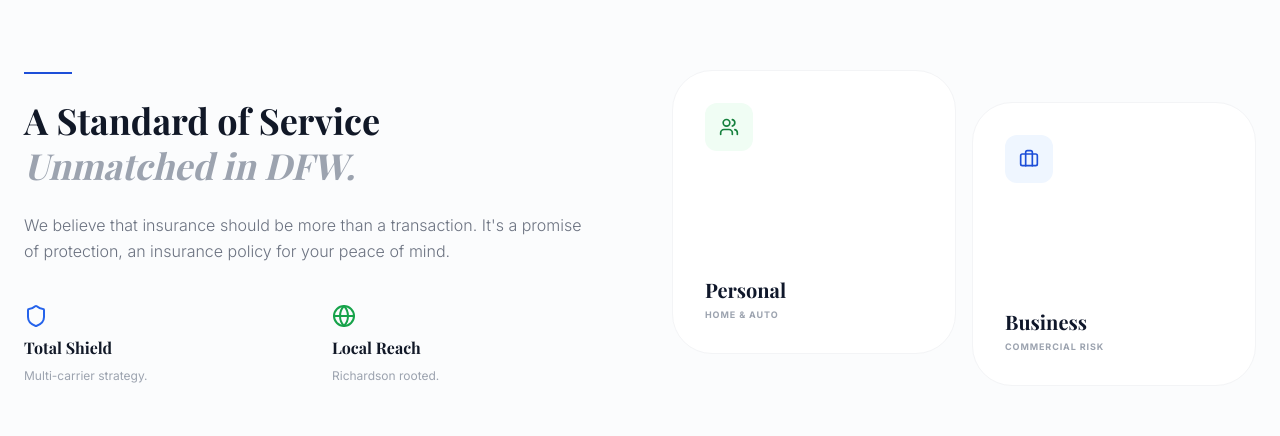
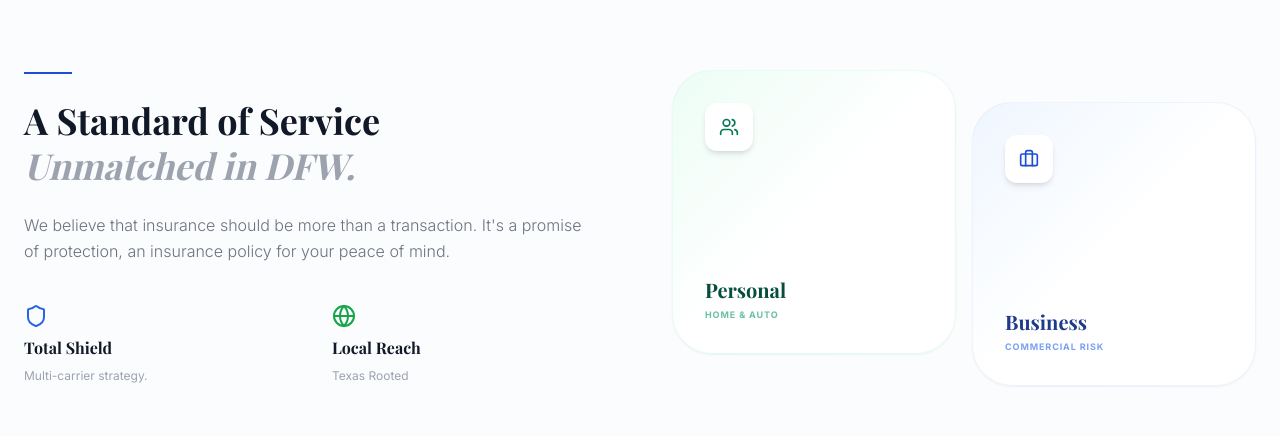
Before and after one commit to donatusajayi/EntrustInsurance, a React (Vite) app: page /#/ in a window 1280 px wide. Shown: the part 942-1378 px from the top of the page. Built offline with nearby package versions, Linux system fonts and the light colour scheme; a web font is replaced by a local one.

Commit message:
feat: Update project name and metadata
Reflects the updated business name and expands the description to better represent services offered. Also, a minor UI adjustment to the footer.

```diff
--- a/components/Footer.tsx
+++ b/components/Footer.tsx
@@ -45,7 +45,7 @@ const Footer: React.FC = () => {
             <li><Link to="/commercial/property" className="hover:text-blue-700 transition-colors">Commercial Property</Link></li>
             <li><Link to="/commercial/workers-comp" className="hover:text-blue-700 transition-colors">Workers' Comp</Link></li>
             <li><Link to="/commercial/bop" className="hover:text-blue-700 transition-colors">Business Owners Policy</Link></li>
-            <li><Link to="/bookkeeping-payroll" className="hover:text-blue-700 transition-colors font-semibold">Bookkeeping & Payroll</Link></li>
+            <li><Link to="/bookkeeping-payroll" className="hover:text-blue-700 transition-colors">Bookkeeping & Payroll</Link></li>
           </ul>
         </div>
 
--- a/metadata.json
+++ b/metadata.json
@@ -1,5 +1,5 @@
 {
-  "name": "Entrust Insurance and Financial Services",
-  "description": "A minimalist, high-end professional insurance agency website featuring modern animations, a clean white aesthetic, and multi-page navigation.",
+  "name": "Entrust Insurance and Financial Services | Insurance Agent DFW Texas",
+  "description": "Entrust Insurance and Financial Services offers auto, home, life, health, and business insurance across Texas. Personalized coverage from licensed agents. Get a free quote.",
   "requestFramePermissions": []
 }
--- a/package.json
+++ b/package.json
@@ -1,5 +1,5 @@
 {
-  "name": "entrust-insurance-and-financial-services",
+  "name": "entrust-insurance-and-financial-services-|-insurance-agent-dfw-texas",
   "private": true,
   "version": "0.0.0",
   "type": "module",
--- a/pages/Home.tsx
+++ b/pages/Home.tsx
@@ -1,30 +1,10 @@
-import React, { useState, useEffect } from 'react';
+import React from 'react';
 import { Link } from 'react-router-dom';
-import { ArrowRight, Star, Users, Briefcase, Shield, Globe } from 'lucide-react';
+import { ArrowRight, Users, Briefcase, Shield, Globe } from 'lucide-react';
 
 const Home: React.FC = () => {
-  const [currentSlide, setCurrentSlide] = useState(0);
-  const slides = [
-    {
-      url: "https://i.ibb.co/nqJgVknD/aditya-ali-l4bflp-Akj-JY-unsplash.jpg",
-      alt: "Entrust Professional Excellence"
-    },
-    {
-      url: "https://i.ibb.co/zTpDnykH/tamara-govedarovic-Kz-Gvpd-T-B0k-unsplash.jpg",
-      alt: "Modern Texas Business Environment"
-    },
-    {
-      url: "https://i.ibb.co/Ftng3sB/justus-menke-s-Hf-Pn-QKI9y-I-unsplash.jpg",
-      alt: "Premium Family & Lifestyle Security"
-    }
-  ];
-
+  const HERO_IMAGE = "https://i.ibb.co/nqJgVknD/aditya-ali-l4bflp-Akj-JY-unsplash.jpg";
   const QUOTE_URL = "https://secure.consumerratequotes.com/ConsumerV2?id=64437&lob=auto+home";
-
-  useEffect(() => {
-    const timer = setInterval(() => setCurrentSlide((prev) => (prev + 1) % slides.length), 8000);
-    return () => clearInterval(timer);
-  }, [slides.length]);
 
   return (
     <div className="bg-white min-h-screen">
@@ -70,16 +50,12 @@ const Home: React.FC = () => {
 
           <div className="lg:col-span-6 relative animate-scale-in delay-200">
             <div className="relative rounded-[3rem] overflow-hidden shadow-2xl aspect-[4/5] bg-gray-100">
-              {slides.map((slide, index) => (
-                <div
-                  key={index}
-                  className={`absolute inset-0 transition-all duration-1000 ease-in-out transform ${
-                    index === currentSlide ? 'opacity-100 scale-100' : 'opacity-0 scale-105 pointer-events-none'
-                  }`}
-                >
-                  <img src={slide.url} alt={slide.alt} className="w-full h-full object-cover" />
-                </div>
-              ))}
+              <img
+                src={HERO_IMAGE}
+                alt="Entrust Insurance Excellence"
+                className="w-full h-full object-cover"
+              />
+              <div className="absolute inset-0 bg-gradient-to-t from-black/20 via-transparent to-transparent pointer-events-none"></div>
             </div>
           </div>
         </div>
@@ -104,28 +80,28 @@ const Home: React.FC = () => {
                 <div className="space-y-2">
                   <Globe className="w-6 h-6 text-green-600" />
                   <h4 className="font-bold text-gray-900 serif">Local Reach</h4>
-                  <p className="text-xs text-gray-400">Richardson rooted.</p>
+                  <p className="text-xs text-gray-400">Texas Rooted</p>
                 </div>
               </div>
             </div>
 
             <div className="grid grid-cols-2 gap-4">
-              <Link to="/personal" className="group p-8 bg-white rounded-[2.5rem] border border-gray-100 card-hover aspect-square flex flex-col justify-between">
-                <div className="w-12 h-12 bg-green-50 rounded-xl flex items-center justify-center text-green-700 group-hover:bg-green-600 group-hover:text-white transition-all">
+              <Link to="/personal" className="group p-8 bg-gradient-to-br from-emerald-50 via-white to-white rounded-[2.5rem] border border-emerald-100/50 card-hover aspect-square flex flex-col justify-between shadow-sm">
+                <div className="w-12 h-12 bg-white rounded-xl shadow-md flex items-center justify-center text-emerald-700 group-hover:bg-emerald-600 group-hover:text-white transition-all">
                   <Users className="w-5 h-5" />
                 </div>
                 <div>
-                  <h3 className="text-xl font-bold serif">Personal</h3>
-                  <p className="text-[9px] text-gray-400 font-bold uppercase tracking-widest mt-1">Home & Auto</p>
+                  <h3 className="text-xl font-bold serif text-emerald-900">Personal</h3>
+                  <p className="text-[9px] text-emerald-600/60 font-bold uppercase tracking-widest mt-1">Home & Auto</p>
                 </div>
               </Link>
-              <Link to="/commercial" className="group p-8 bg-white rounded-[2.5rem] border border-gray-100 card-hover aspect-square flex flex-col justify-between mt-8">
-                <div className="w-12 h-12 bg-blue-50 rounded-xl flex items-center justify-center text-blue-700 group-hover:bg-blue-600 group-hover:text-white transition-all">
+              <Link to="/commercial" className="group p-8 bg-gradient-to-br from-blue-50 via-white to-white rounded-[2.5rem] border border-blue-100/50 card-hover aspect-square flex flex-col justify-between mt-8 shadow-sm">
+                <div className="w-12 h-12 bg-white rounded-xl shadow-md flex items-center justify-center text-blue-700 group-hover:bg-blue-600 group-hover:text-white transition-all">
                   <Briefcase className="w-5 h-5" />
                 </div>
                 <div>
-                  <h3 className="text-xl font-bold serif">Business</h3>
-                  <p className="text-[9px] text-gray-400 font-bold uppercase tracking-widest mt-1">Commercial Risk</p>
+                  <h3 className="text-xl font-bold serif text-blue-900">Business</h3>
+                  <p className="text-[9px] text-blue-600/60 font-bold uppercase tracking-widest mt-1">Commercial Risk</p>
                 </div>
               </Link>
             </div>
```
